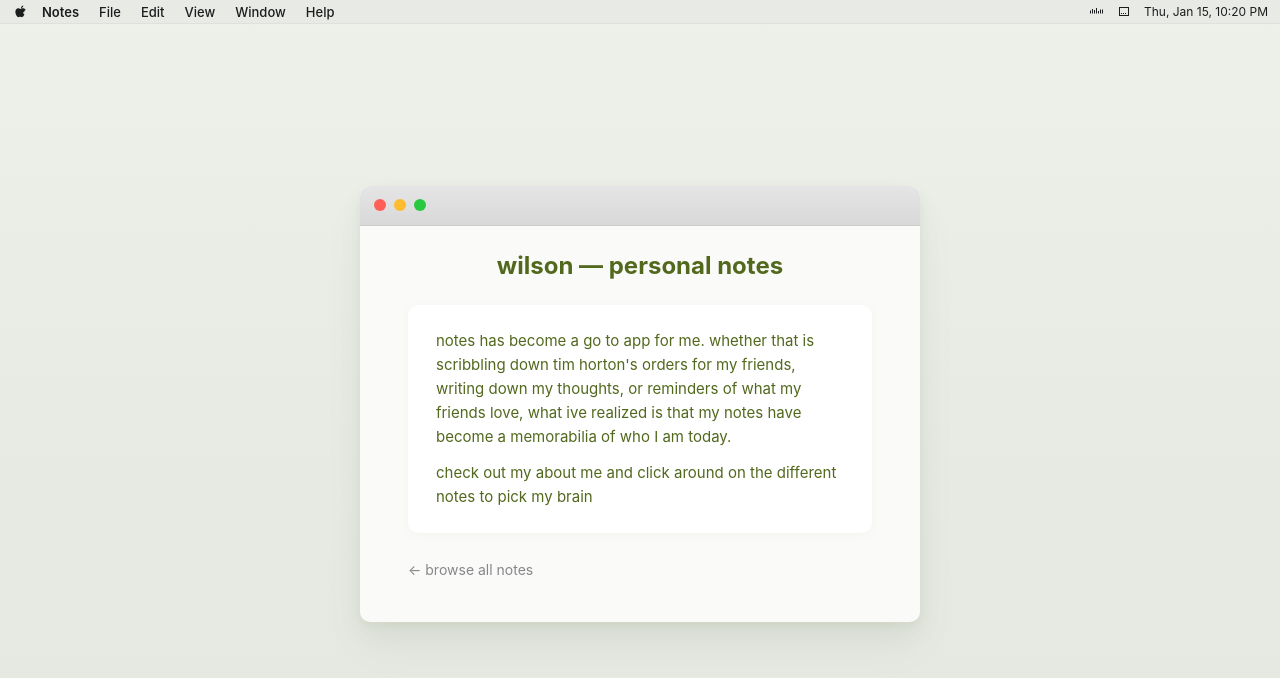
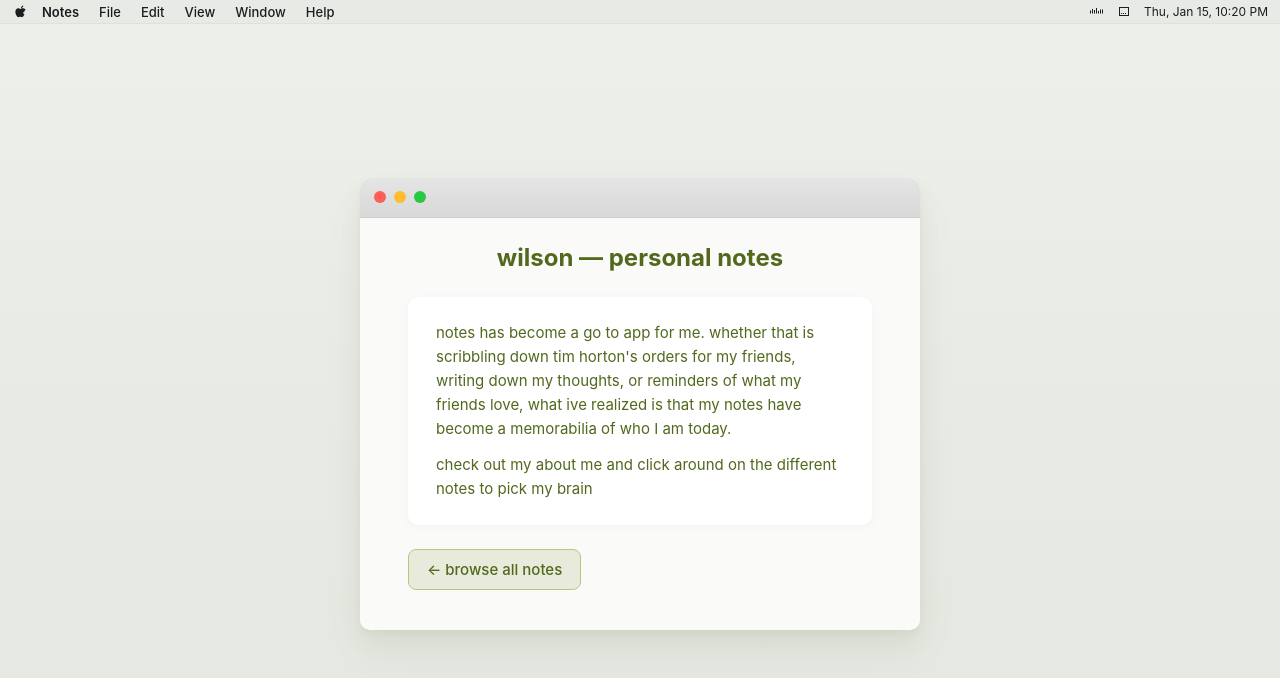
Before and after one commit to wilson-li3/personal-website, a React (Vite) app: page / in a window 1280 px wide. Shown: the top 678 px of the page. Built offline with nearby package versions, Linux system fonts and the light colour scheme.

Commit message:
added landing page button changes

```diff
--- a/src/components/MacLanding.css
+++ b/src/components/MacLanding.css
@@ -77,7 +77,7 @@
   font-weight: 400;
 }
 
-/* Floating Notes window - clickable */
+/* Floating Notes window */
 .mac-notes-window {
   position: relative;
   z-index: 1;
@@ -87,7 +87,6 @@
   justify-content: center;
   padding: 32px 24px 48px;
   min-height: 0;
-  cursor: pointer;
 }
 
 .mac-window-inner {
@@ -175,18 +174,24 @@
   margin: 0;
 }
 
-.mac-browse-link {
-  font-size: 14px;
-  color: #86868b;
+.mac-browse-button {
   align-self: flex-start;
-  position: relative;
-  z-index: 10;
-  display: inline-block;
-  padding: 4px 0;
+  font-size: 15px;
+  font-weight: 500;
+  color: #52681D;
+  background: #e8ebdc;
+  border: 1px solid #BAC67A;
+  border-radius: 8px;
+  padding: 10px 18px;
+  cursor: pointer;
+  font-family: inherit;
+  transition: background 0.15s, color 0.15s, border-color 0.15s;
 }
 
-.mac-browse-link:hover {
-  color: #52681D;
+.mac-browse-button:hover {
+  background: #BAC67A;
+  color: #1d1d1f;
+  border-color: #A8C09A;
 }
 
 @media (max-width: 640px) {
--- a/src/components/MacLanding.jsx
+++ b/src/components/MacLanding.jsx
@@ -44,8 +44,8 @@ function MacLanding({ onEnter }) {
         </div>
       </header>
 
-      {/* Floating Notes window - click anywhere to enter notes */}
-      <div className="mac-notes-window" onClick={handleEnter} role="button" tabIndex={0} onKeyDown={(e) => { if (e.key === 'Enter' || e.key === ' ') { e.preventDefault(); handleEnter(e); } }} aria-label="Enter notes">
+      {/* Floating Notes window */}
+      <div className="mac-notes-window">
         <div className="mac-window-inner">
           <div className="mac-window-titlebar" aria-hidden>
             <div className="mac-window-buttons">
@@ -64,7 +64,9 @@ function MacLanding({ onEnter }) {
                 check out my about me and click around on the different notes to pick my brain
               </p>
             </div>
-            <span className="mac-browse-link">← browse all notes</span>
+            <button type="button" className="mac-browse-button" onClick={handleEnter}>
+              ← browse all notes
+            </button>
           </div>
         </div>
       </div>
```
